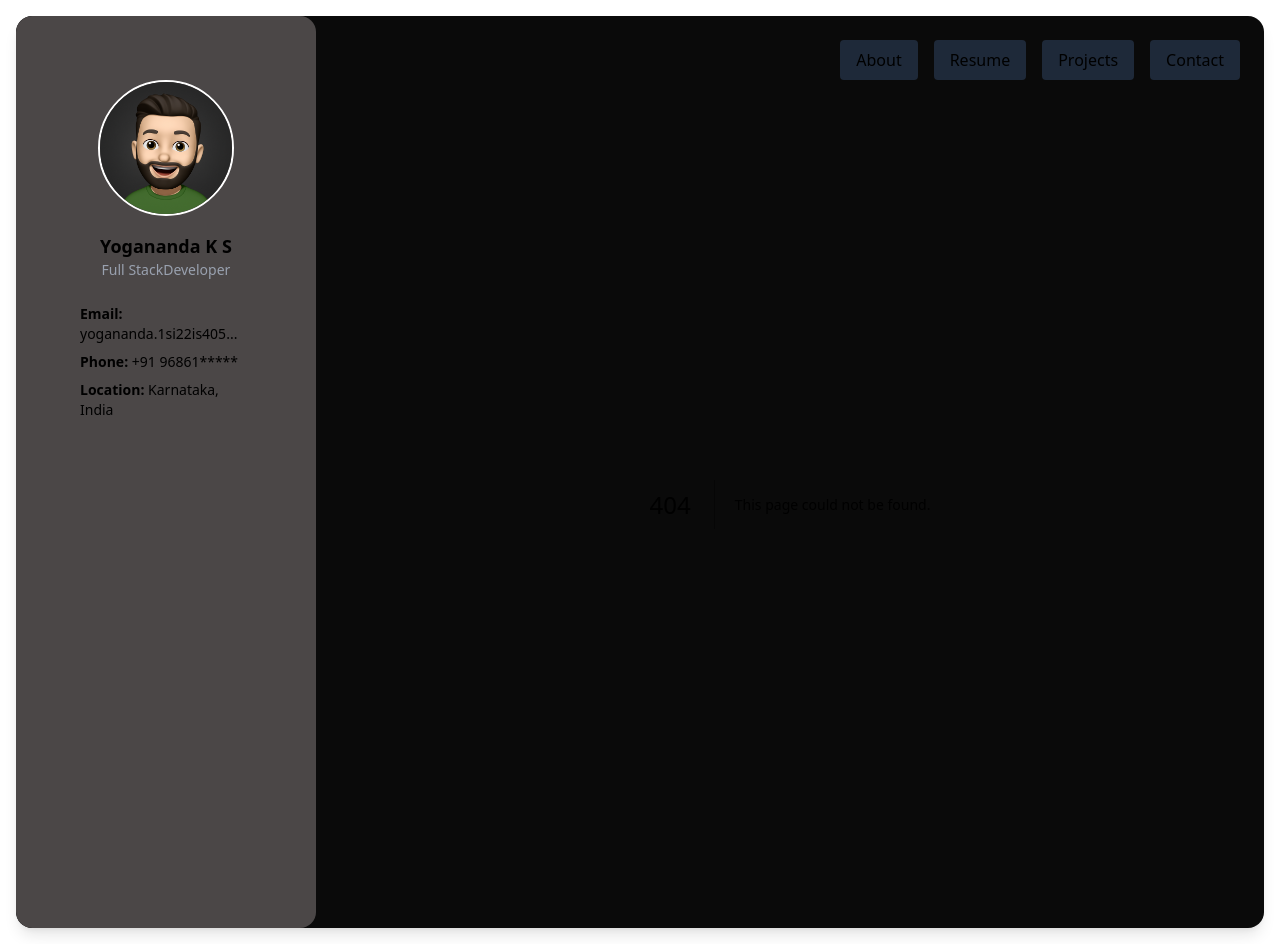
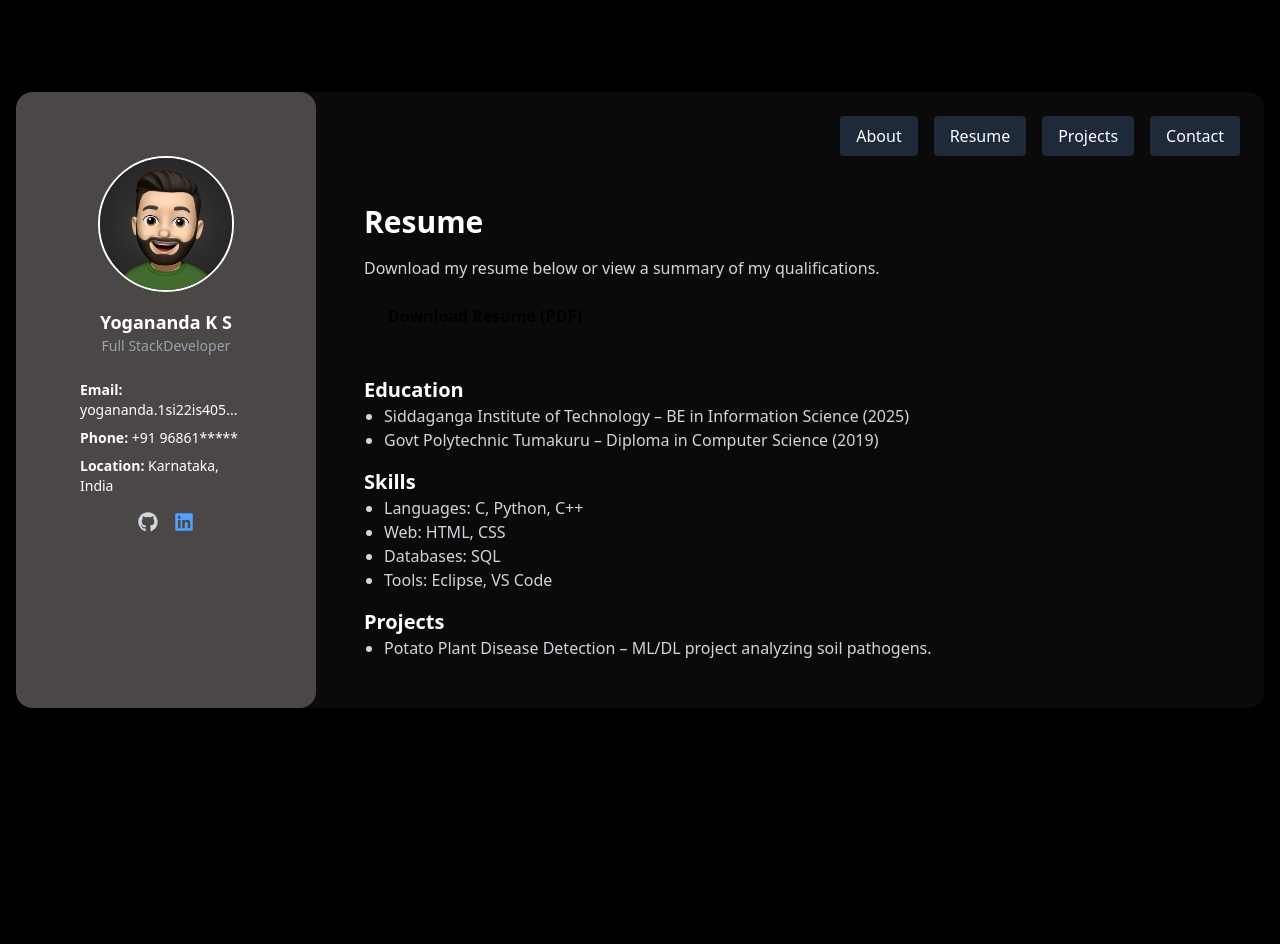
Before and after one commit to Yogi2084/iro, a Next.js app: page /resume in a window 1280 px wide. Before the commit this address had no page. After the commit the page ends 800 px from the top, so only its background shows below. Built offline with nearby package versions, Linux system fonts and the light colour scheme.

Commit message:
Refactor code structure for improved readability and maintainability

```diff
--- a/app/components/Sidebar.tsx
+++ b/app/components/Sidebar.tsx
@@ -23,6 +23,24 @@ export default function Sidebar() {
             <strong>Location:</strong> Karnataka, India
           </p>
         </div>
+        <div className="flex items-center justify-center gap-4 mt-4">
+          <a
+            href="https://github.com/jswaroop123"
+            target="_blank"
+            rel="noopener noreferrer"
+            className="text-gray-300 hover:text-white text-xl"
+          >
+            <FaGithub />
+          </a>
+          <a
+            href="https://www.linkedin.com/in/jyothi-swaroop-n-9446912a9"
+            target="_blank"
+            rel="noopener noreferrer"
+            className="text-blue-400 hover:text-white text-xl"
+          >
+            <FaLinkedin />
+          </a>
+        </div>
       </div>
     </div>
   );
--- a/app/components/resume/page.tsx
+++ /dev/null
@@ -1,52 +0,0 @@
-'use client';
-
-import { useState } from 'react';
-
-export default function Contact() {
-  const [submitted, setSubmitted] = useState(false);
-
-  return (
-    <section className="p-10 space-y-6 max-w-xl">
-      <h1 className="text-3xl font-bold">Contact Me</h1>
-      <p className="text-gray-300">Let's work together. Fill out the form below to get in touch.</p>
-
-      {submitted ? (
-        <div className="text-green-500 font-semibold">Thanks! I’ll get back to you soon.</div>
-      ) : (
-        <form
-          className="space-y-4"
-          onSubmit={(e) => {
-            e.preventDefault();
-            setSubmitted(true);
-          }}
-        >
-          <input
-            type="text"
-            placeholder="Your Name"
-            required
-            className="w-full p-3 bg-neutral-900 border border-neutral-700 rounded-md"
-          />
-          <input
-            type="email"
-            placeholder="Your Email"
-            required
-            className="w-full p-3 bg-neutral-900 border border-neutral-700 rounded-md"
-          />
-          <textarea
-            placeholder="Your Message"
-            rows={5}
-            required
-            className="w-full p-3 bg-neutral-900 border border-neutral-700 rounded-md"
-          />
-          <button
-            type="submit"
-            className="px-6 py-2 bg-accent hover:bg-accent/90 text-black font-semibold rounded-md"
-          >
-            Send Message
-          </button>
-        </form>
-      )}
-    </section>
-
-  );
-}
--- a/app/layout.tsx
+++ b/app/layout.tsx
@@ -30,7 +30,7 @@ export default function RootLayout({ children }: { children: React.ReactNode })
                 Resume
               </Link>
               <Link
-                href="/contact"
+                href="/projects"
                 className="px-4 py-2 bg-gray-800 rounded hover:bg-gray-700 transition"
               >
                 Projects
--- /dev/null
+++ b/app/resume/page.tsx
@@ -0,0 +1,42 @@
+// app/resume/page.tsx
+
+export default function resume() {
+  return (
+    <section className="p-6 space-y-4">
+      <h1 className="text-3xl font-bold text-accent">Resume</h1>
+      <p className="text-gray-300">
+        Download my resume below or view a summary of my qualifications.
+      </p>
+
+      <a
+        href="/YOGANANDA_KS_Resume.pdf"
+        target="_blank"
+        rel="noopener noreferrer"
+        className="inline-block px-6 py-2 bg-accent text-black font-semibold rounded hover:bg-accent/90 transition"
+      >
+        Download Resume (PDF)
+      </a>
+
+      <div className="mt-6">
+        <h2 className="text-xl font-semibold">Education</h2>
+        <ul className="list-disc pl-5 text-gray-300">
+          <li>Siddaganga Institute of Technology – BE in Information Science (2025)</li>
+          <li>Govt Polytechnic Tumakuru – Diploma in Computer Science (2019)</li>
+        </ul>
+
+        <h2 className="text-xl font-semibold mt-4">Skills</h2>
+        <ul className="list-disc pl-5 text-gray-300">
+          <li>Languages: C, Python, C++</li>
+          <li>Web: HTML, CSS</li>
+          <li>Databases: SQL</li>
+          <li>Tools: Eclipse, VS Code</li>
+        </ul>
+
+        <h2 className="text-xl font-semibold mt-4">Projects</h2>
+        <ul className="list-disc pl-5 text-gray-300">
+          <li>Potato Plant Disease Detection – ML/DL project analyzing soil pathogens.</li>
+        </ul>
+      </div>
+    </section>
+  );
+}
```
Also changed, not shown: 1 other file (tests, documents, lock files or other folders).
